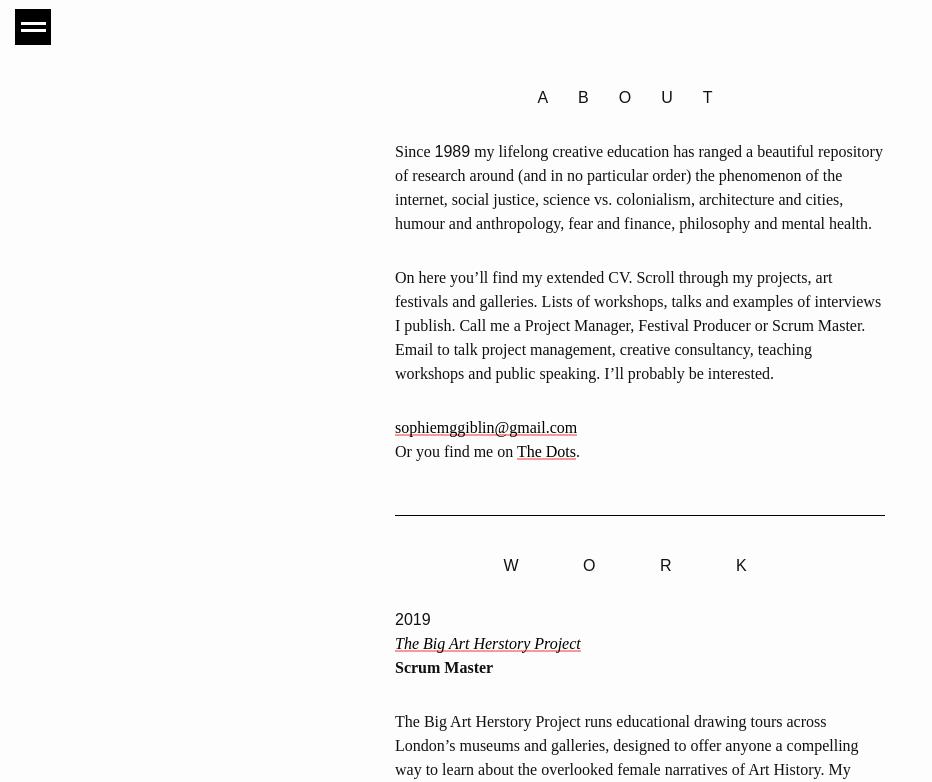
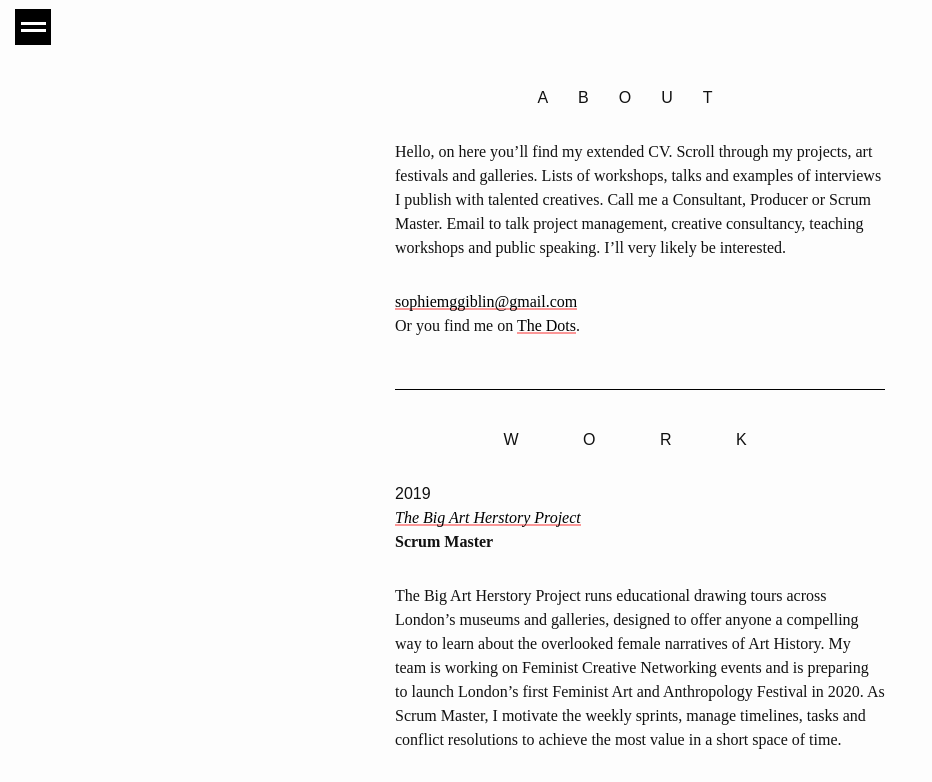
Before and after one commit to sophiegoblin/sophiegoblin.github.io, a Jekyll site: the page built from index.md, in a window 1280 px wide and 900 px high, cut to the strip 0-782 px from the top of the window. Shown: the whole strip, without its empty margins (0-932 px from the left). Built offline with Jekyll 4.4.1, drawn with Linux system fonts in a browser that asks for light colours; nearby versions of some CDN libraries.

Commit message:
intro rewrite

```diff
--- a/index.md
+++ b/index.md
@@ -8,9 +8,7 @@ ogimage2: http://sophiegiblin.com/img/bucthery/sophie.jpg
 
 <h3 class="center">ABOUT</h3>
 
-Since <span class="bold-number">1989</span> my lifelong creative education has ranged a beautiful repository of research around (and in no particular order) the phenomenon of the internet, social justice, science vs. colonialism, architecture and cities, humour and anthropology, fear and finance, philosophy and mental health.
-
-On here you’ll find my extended CV. Scroll through my projects, art festivals and galleries. Lists of workshops, talks and examples of interviews I publish. Call me a Project Manager, Festival Producer or Scrum Master. Email to talk project management, creative consultancy, teaching workshops and public speaking. I’ll probably be interested.
+Hello, on here you’ll find my extended CV. Scroll through my projects, art festivals and galleries. Lists of workshops, talks and examples of interviews I publish with talented creatives. Call me a Consultant, Producer or Scrum Master. Email to talk project management, creative consultancy, teaching workshops and public speaking. I’ll very likely be interested.
 
 <mailto:sophiemggiblin@gmail.com><br>
 Or you find me on [The Dots](https://the-dots.com/users/sophie-giblin-554989).
```
